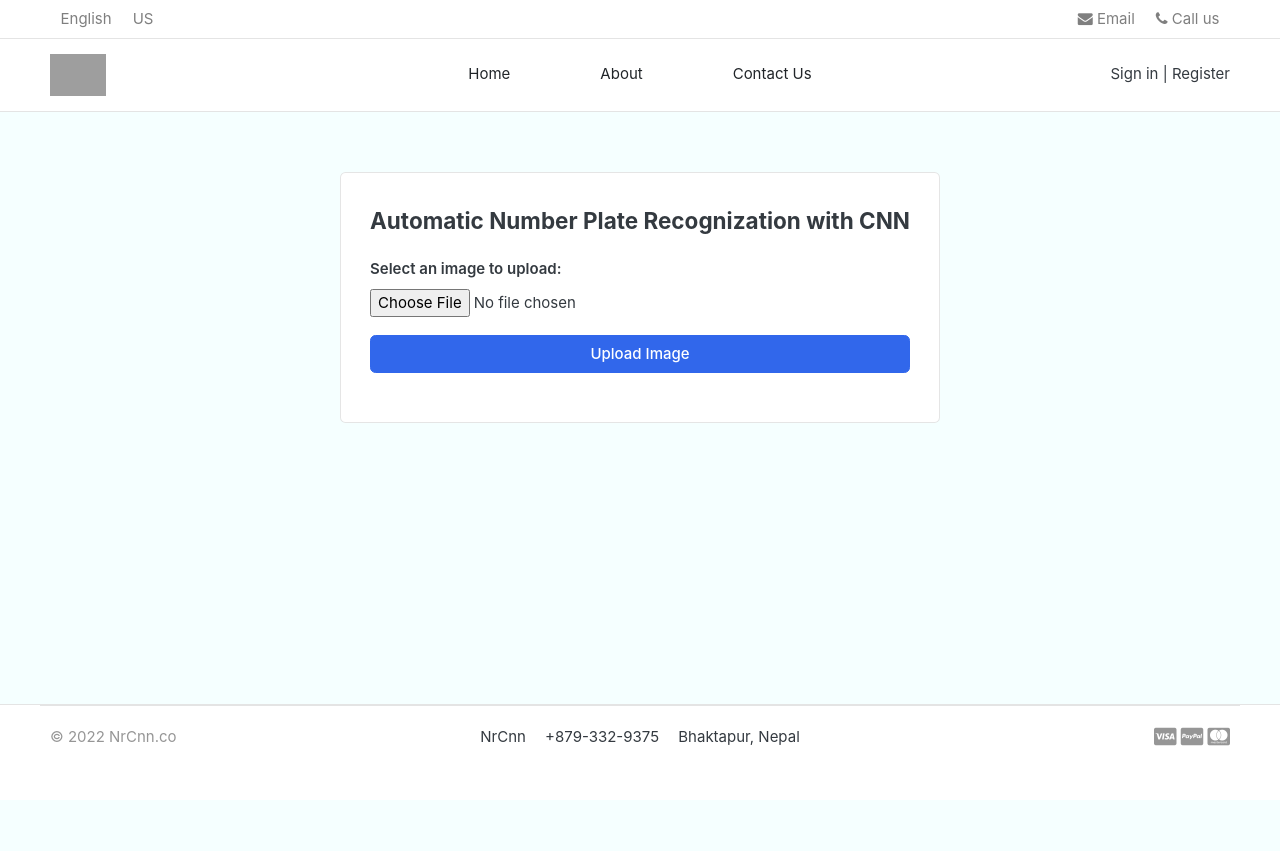
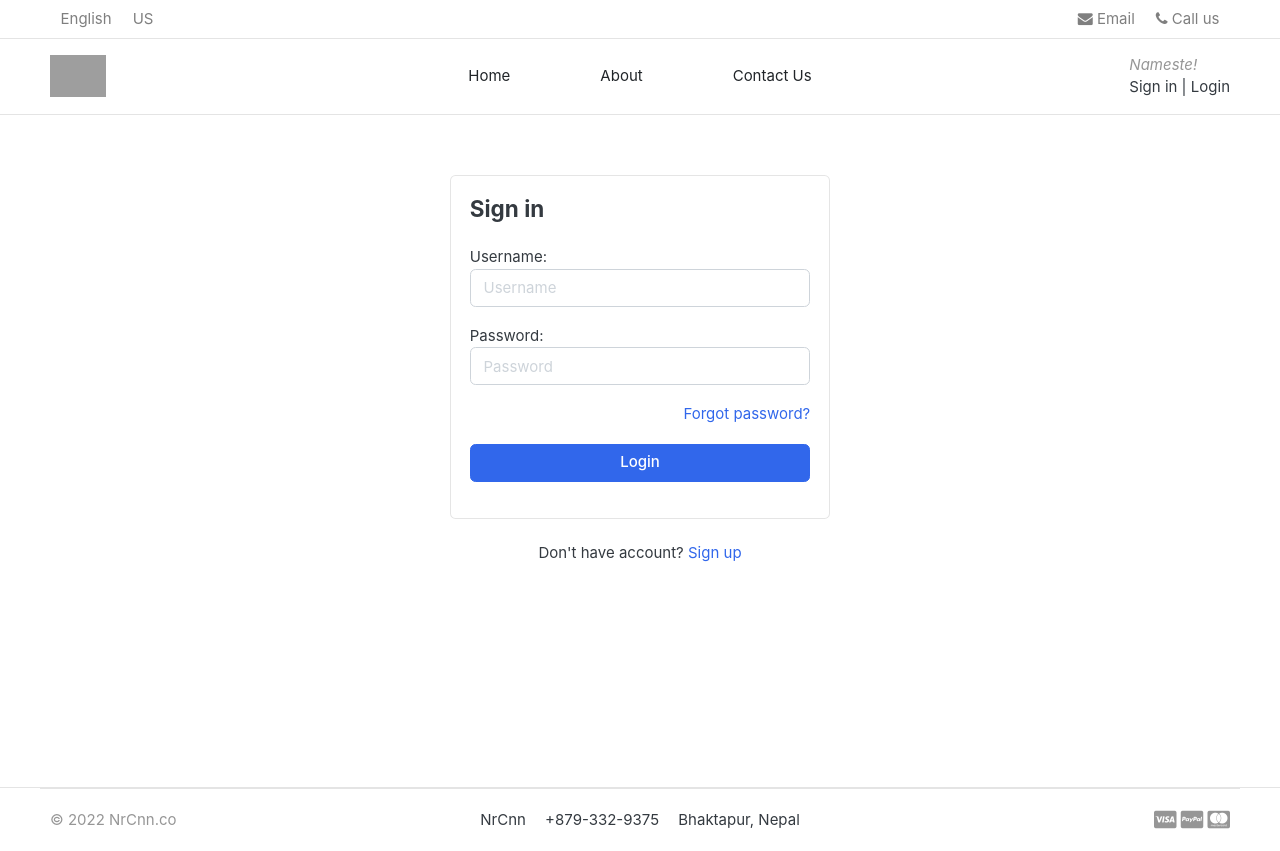
Before and after one commit to Prashantranamagar/Project-Work-, a Flask app: page / in a window 1280 px wide. Before the commit the page ends 746 px from the top, so only its background shows below. Run offline with Flask 3, Linux system fonts and the light colour scheme; some libraries are stand-ins or nearby versions; some web fonts are replaced; grey boxes are pictures that could not be loaded.

Commit message:
added login register page

```diff
--- a/app/app.py
+++ b/app/app.py
@@ -2,35 +2,80 @@ from flask import Flask, render_template, request
 import os
 from deeplearning import OCR, object_detection
 from yolo import yolo_predictions
+from flask import Flask, render_template, request, session, redirect, url_for
+
+from db import DB
+
+
 # webserver gateway interface
 app = Flask(__name__)
+app.secret_key = 'secret_key'
 
 BASE_PATH = os.getcwd()
 UPLOAD_PATH = os.path.join(BASE_PATH,'static/upload/')
 
 
+db = DB()
+db.create()
+
 @app.route('/',methods=['POST','GET'])
 def index():
+    if 'username' in session:
+        if request.method == 'POST':
+            upload_file = request.files['image_name']
+            filename = upload_file.filename
+            path_save = os.path.join(UPLOAD_PATH,filename)
+            upload_file.save(path_save)
+            # print(upload_file)
+            # image = yolo_predictions(path_save,filename)
+            image = yolo_predictions(path_save)
+
+            # text = OCR(path_save,filename)
+            text = 'abc'
+
+            return render_template('index.html',upload=True,upload_image=filename,text=text)
+        return render_template('index.html',upload=False)
+    return render_template('signin.html',upload=False)
+
+
+
+@app.route('/login', methods=['GET', 'POST'])
+def login():
     if request.method == 'POST':
-        upload_file = request.files['image_name']
-        filename = upload_file.filename
-        path_save = os.path.join(UPLOAD_PATH,filename)
-        upload_file.save(path_save)
-        # print(upload_file)
-        # image = yolo_predictions(path_save,filename)
-        liscense_text = yolo_predictions(path_save, filename)
+        username = request.form['username']
+        password = request.form['password']
+        user = db.get_user_cred(username, password)
+        if user:
+            session['username'] = user[0]
+            return redirect(url_for('index'))
+        else:
+            return render_template('signin.html', error='Invalid login credentials.')
+    else:
+        return render_template('signin.html')
 
-        return render_template('index.html',upload=True,upload_image=filename,text=liscense_text)
+@app.route('/register', methods=['GET', 'POST'])
+def register():
+    if request.method == 'POST':
+        username = request.form['username']
+        print(username)
+        password = request.form['pas']
+        print(password)
+        user = db.get_user_cred(username)
+        if user:
+            return render_template('register.html', error='Username already taken.')
+        else:
+            db.insert(username, password)
+            session['username'] = username
+            return redirect(url_for('index'))
 
-    return render_template('index.html',upload=False)
+    else:
+        return render_template('register.html')
 
-@app.route('/signin',methods=['POST','GET'])
-def signin():
-    return render_template('signin.html')
+@app.route('/logout')
+def logout():
+    session.pop('username', None)
+    return redirect(url_for('index'))
 
-@app.route('/register',methods=['POST','GET'])
-def register():
-    return render_template('register.html')
 
 
 if __name__ =="__main__":
--- a/app/templates/layout.html
+++ b/app/templates/layout.html
@@ -122,13 +122,22 @@ $(document).ready(function() {
 					<div class="col-lg-2 col-sm-6 col-8 order-2 order-lg-3">
 								<div class="d-flex justify-content-end mb-3 mb-lg-0">
 									<div class="widget-header">
-
-
-										<div>
-											<a href="/signin">Sign in</a> <span class="dark-transp"> | </span>
-											<a href="/register"> Register</a>
-										</div>
-
+										{% if 'username' in session %}
+											<div>
+												<i>Welcome! {{ session['username'] }}</i>
+											</div>
+											<div>
+												<a href="{{ url_for('logout') }}"> Logout</a>
+											</div>
+										{% else %}
+											<div>
+												<i>Nameste!</i>
+											</div>
+											<div>
+												<a href="/register">Sign in</a> <span class="dark-transp"> | </span>
+												<a href="/login"> Login</a>
+											</div>
+										{% endif %}
 
 									</div>
 								</div> <!-- widgets-wrap.// -->
--- a/app/templates/signin.html
+++ b/app/templates/signin.html
@@ -0,0 +1,46 @@
+{% extends 'layout.html' %}
+{% block content %}
+
+
+<!-- ========================= SECTION CONTENT ========================= -->
+
+
+
+<section class="section-conten padding-y" style="min-height:84vh">
+
+    <!-- ============================ COMPONENT LOGIN   ================================= -->
+
+        <div class="card mx-auto" style="max-width: 380px; margin-top:20px;">
+          <div class="card-body">
+          <h4 class="card-title mb-4">Sign in</h4>
+          <form method="POST" action="{{ url_for('login') }}">
+              <div class="form-group">
+                  Username:
+                 <input type="text" class="form-control" placeholder="Username" name="username" required>
+              </div> <!-- form-group// -->
+              <div class="form-group">
+                  Password:
+                <input type="password" class="form-control" placeholder="Password" name="password">
+              </div> <!-- form-group// -->
+
+              <div class="form-group">
+                  <a href="#" class="float-right">Forgot password?</a>
+
+              </div> <!-- form-group form-check .// -->
+              <div class="form-group">
+                  <button type="submit" class="btn btn-primary btn-block"> Login  </button>
+              </div> <!-- form-group// -->
+          </form>
+          </div> <!-- card-body.// -->
+        </div> <!-- card .// -->
+
+         <p class="text-center mt-4">Don't have account? <a href="{{ url_for('register') }}">Sign up</a></p>
+         <br><br>
+    <!-- ============================ COMPONENT LOGIN  END.// ================================= -->
+
+    </section>
+    <!-- ========================= SECTION CONTENT END// ========================= -->
+
+
+
+{% endblock %}
```
Also changed, not shown: app/db.py (added, +28 -0 lines), app/templates/register.html (+5 -5 lines), app/flask.db (added), 1 other file.
